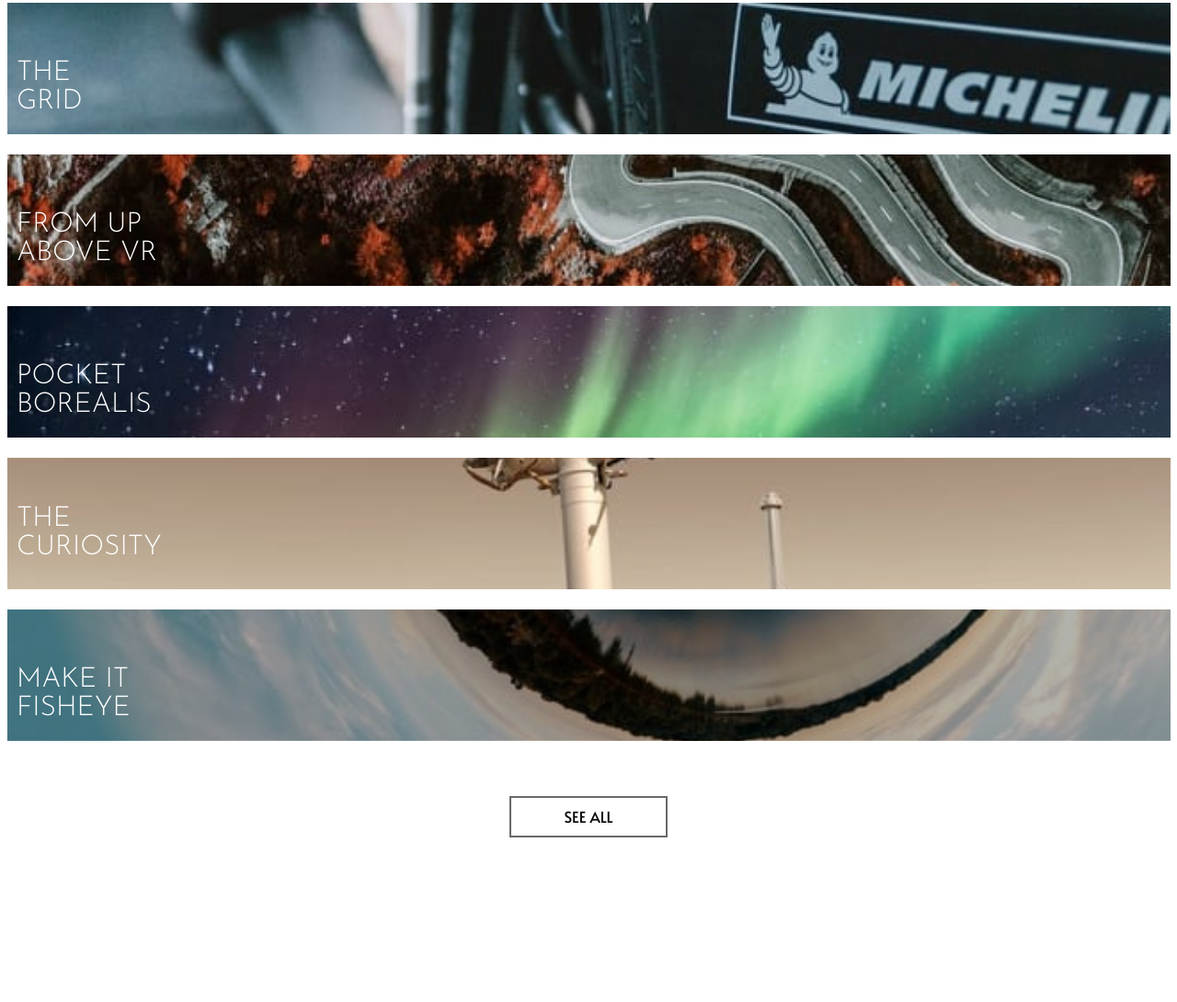
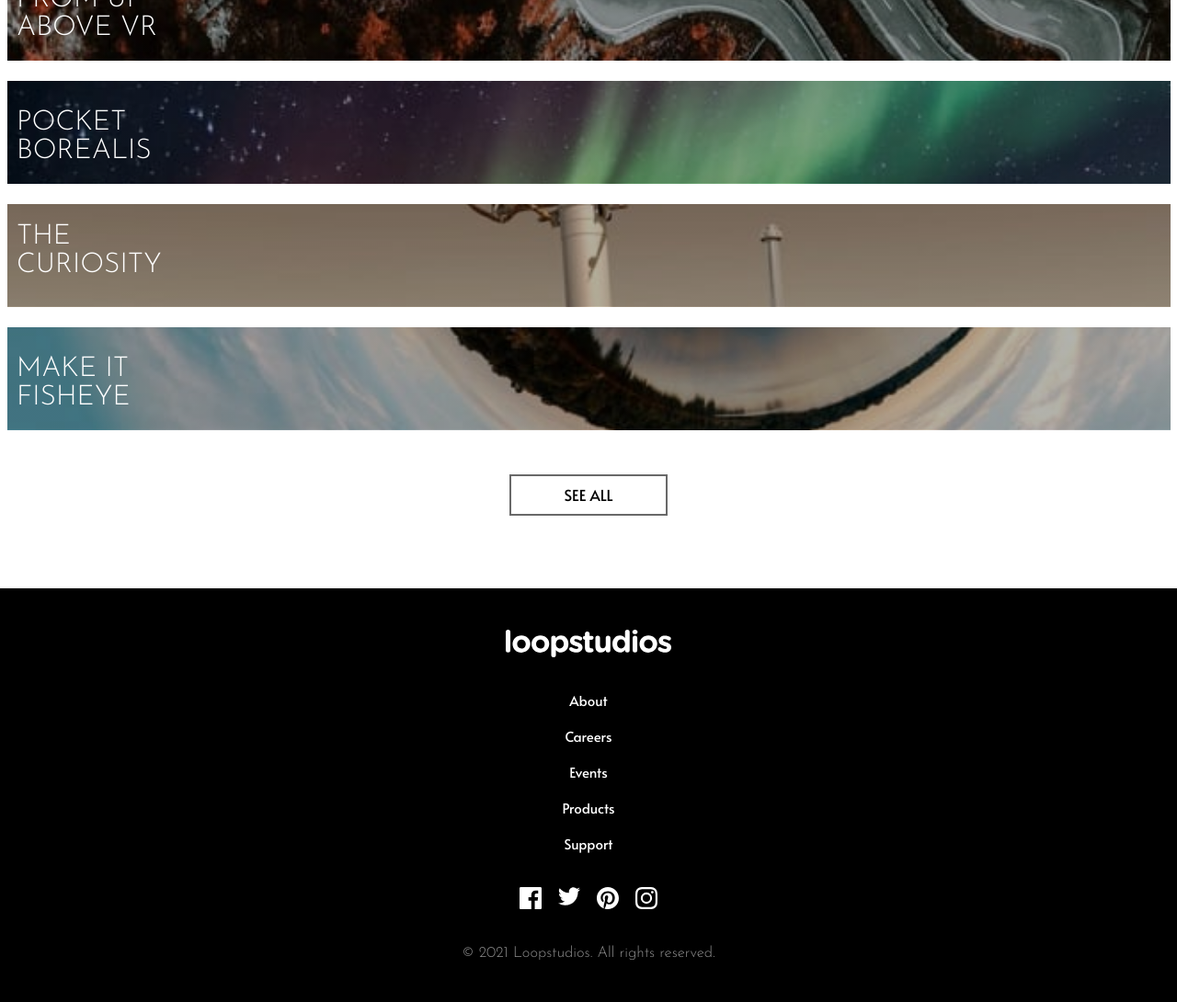
Before and after one commit to FranciscoGXX/loopstudios_LandingPage, a plain HTML site: page index.html in a window 1280 px wide. Shown: the part 1977-3067 px from the top of the page at 92% size. Before the commit the page ends 2903 px from the top, so only its background shows below. Drawn offline with Linux system fonts and the light colour scheme.

Commit message:
Adding_Fotter

```diff
--- a/index.html
+++ b/index.html
@@ -106,6 +106,45 @@
       </div>
     </section>
 
+    <footer class="FotterContent">
+
+      <div class="Fotter__Title">
+        <img src="./images/logo.svg" alt="">
+      </div>
+
+      <div class="Fotter__nav">
+        <a href="#">About</a>
+        <a href="#">Careers</a>
+        <a href="#">Events</a>
+        <a href="#">Products</a>
+        <a href="#">Support</a>
+      </div>
+
+      <div class="Fotter_Social">
+
+        <a href="#">
+          <img src="./images/icon-facebook.svg">
+        </a>
+
+        <a href="#">
+          <img src="./images/icon-twitter.svg">
+        </a>
+
+        <a href="#">
+          <img src="./images/icon-pinterest.svg">
+        </a>
+
+        <a href="#">
+          <img src="./images/icon-instagram.svg">
+        </a>
+
+      </div>
+
+      <div class="Fotter_Rights">
+        <p> © 2021 Loopstudios. All rights reserved.</p>
+      </div>
+    </footer>
+
 
 
     <!-- charlotte evans hemswork garfield
--- a/style.css
+++ b/style.css
@@ -33,8 +33,8 @@ img{
 .mainContent{
     min-width:375px;
     display: grid;
-    grid-template-rows: 42rem 35rem 42rem; /*42rem 40rem 42rem*/
-    row-gap: 8rem; /*8 rem*/
+    grid-template-rows: 42rem 35rem 1fr 30rem; /*42rem 40rem 42rem 30rem*/
+    row-gap: 5rem; /*8 rem*/
 
 }
 
@@ -162,7 +162,7 @@ img{
 /*Creation Content*/
 .CreationContent{
     display: grid;
-    grid-template-rows: 3rem auto 5rem;
+    grid-template-rows: 3rem 1fr 3.5rem; /*3rem auto 5rem*/
     row-gap: 3rem;
 }
 
@@ -178,9 +178,10 @@ img{
 
 .Creation__Items{
     display: grid;
-    grid-template-rows: repeat(8,9.5rem);
+    grid-template-rows: repeat(8,1fr); /*repeat 8,9.5*/
     row-gap: 1.5rem;
     padding: 0 .5rem;
+    overflow: hidden;
 }
 
 .Creation__Items--article{
@@ -208,13 +209,13 @@ img{
 }
 
 .Arcade{
-    background-image: url(./images/mobile/image-night-arcade.jpg);
+    background-image: linear-gradient(rgba(0, 0, 0, 0.4), rgba(0, 0, 0, 0.4)), url(./images/mobile/image-night-arcade.jpg);
     background-position: center;
     /* padding-left: 2.5rem; */
 }
 
 .Soccer{
-    background-image: url(./images/mobile/image-soccer-team.jpg);
+    background-image: linear-gradient(rgba(0, 0, 0, 0.3), rgba(0, 0, 0, 0.3)), url(./images/mobile/image-soccer-team.jpg);
 }
 
 .Soccer>p{
@@ -222,11 +223,11 @@ img{
 }
 
 .Grid{
-    background-image: url(./images/mobile/image-grid.jpg);
+    background-image: linear-gradient(rgba(0, 0, 0, 0.3), rgba(0, 0, 0, 0.3)), url(./images/mobile/image-grid.jpg);
 }
 
 .VR{
-    background-image: url(./images/mobile/image-from-above.jpg);
+    background-image: linear-gradient(rgba(0, 0, 0, 0.3), rgba(0, 0, 0, 0.3)), url(./images/mobile/image-from-above.jpg)
 }
 
 .VR>p{
@@ -234,11 +235,11 @@ img{
 }
 
 .Pocket{
-    background-image: url(./images/mobile/image-pocket-borealis.jpg);
+    background-image: linear-gradient(rgba(0, 0, 0, 0.3), rgba(0, 0, 0, 0.3)),  url(./images/mobile/image-pocket-borealis.jpg);
 }
 
 .Curiosity{
-    background-image: url(./images/mobile/image-curiosity.jpg);
+    background-image: linear-gradient(rgba(0, 0, 0, 0.3), rgba(0, 0, 0, 0.3)), url(./images/mobile/image-curiosity.jpg);
     background-position: left;
     padding-bottom: 2rem;
 }
@@ -273,3 +274,48 @@ img{
     font-weight: 400;
     font-size: 1.1rem;
 }
+
+/*Fotter Content*/
+
+.FotterContent{
+    background-color: var(--Black);
+    color: var(--White);
+    display: flex;
+    flex-direction: column;
+    align-items: center;
+    justify-content: space-between;
+    padding: 3rem 0;
+}
+
+.Fotter__Title{
+    height: 2rem;
+}
+
+.Fotter__Title>img{
+    height: 100%;
+}
+
+/*Fottter Nav*/
+
+.Fotter__nav{
+    display: flex;
+    flex-direction: column;
+    align-items: center;
+    row-gap: 1.2rem;
+    font-family: var(--Alata);
+}
+
+/*Fotter social*/
+
+.Fotter_Social{
+    display: flex;
+    column-gap: 1.2rem;
+}
+
+/*Fotter Rights*/
+
+.Fotter_Rights{
+    font-family: var(--Josefin_Sans);
+    font-size: 1.1rem;
+    color: var(--Dark_Gray);
+}
```
